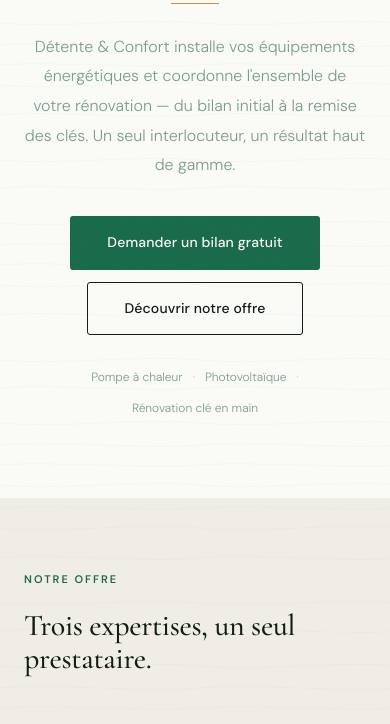
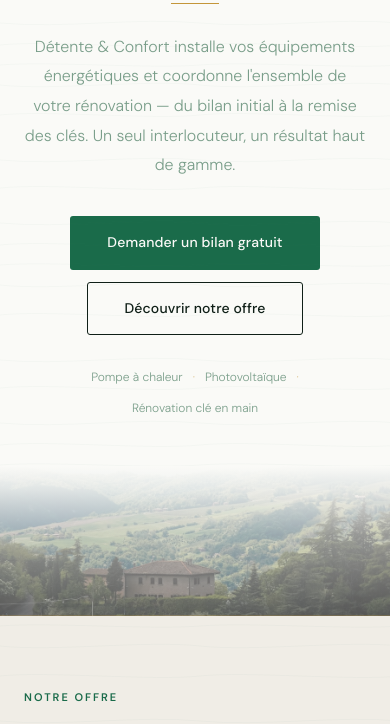
Before and after one commit to Lomig22/leone-morabito, a plain HTML site: page index.html in a window 390 px wide. Shown: the part 345-1069 px from the top of the page. Drawn offline with nearby package versions, Linux system fonts and the light colour scheme.

Commit message:
Add photo backdrop band to hero
Discrete treatment: the hero keeps its airy ivory layout and the photo
sits as a full-bleed band at its foot, desaturated under an ivory
gradient veil so it never surfaces past ~68%. Anchors the page in PACA
without shifting the register toward "estate agency".

- assets/: 3 JPEG crops (1920/1200 at 3:1, mobile at 2:1), self-hosted
  rather than hotlinked so there is no runtime third-party dependency.
  Unsplash's webp encoding lost to JPEG at every quality tested, so
  JPEG only — simpler markup, 452 KB total
- <picture> with srcset, separate 2:1 crop and object-position below
  768px so the source image's bottom edge never surfaces
- New ivoire alpha tokens for the veil; still no hardcoded colors
  outside :root
- Hairline gold rule at the junction with the offer section

Photo: Chelaxy Designs / Unsplash (Unsplash License).

Co-Authored-By: Claude Opus 5 <noreply@anthropic.com>

```diff
--- a/index.html
+++ b/index.html
@@ -27,7 +27,11 @@
 
   /* dérivés transparents (aucune couleur en dur hors de ce bloc) */
   --ivoire-97:rgba(250,250,247,.97);
+  --ivoire-88:rgba(250,250,247,.88);
   --ivoire-70:rgba(250,250,247,.70);
+  --ivoire-58:rgba(250,250,247,.58);
+  --ivoire-44:rgba(250,250,247,.44);
+  --ivoire-32:rgba(250,250,247,.32);
   --ivoire-40:rgba(250,250,247,.40);
   --ivoire-12:rgba(250,250,247,.12);
   --voile-04:rgba(255,255,255,.04);
@@ -193,7 +197,7 @@ ul{margin:0;padding:0;list-style:none}
 body.is-locked{overflow:hidden}
 
 /* ===== HERO ===== */
-.hero{padding:130px 0 80px;position:relative;overflow:hidden}
+.hero{padding:130px 0 0;position:relative;overflow:hidden}
 .hero__inner{max-width:760px;margin:0 auto;text-align:center}
 .hero__eyebrow{
   font-family:var(--sans);font-weight:600;font-size:11px;color:var(--emeraude);
@@ -214,6 +218,35 @@ body.is-locked{overflow:hidden}
   margin-top:32px;font-size:12px;color:var(--sauge);
 }
 .hero__tags span:not(:last-child)::after{content:'·';margin-left:10px;color:var(--or);opacity:.6}
+
+/* ===== HERO — BANDEAU PHOTO (backdrop discret) =====
+   Le héro reste ivoire et aéré : la photo n'est qu'un ancrage d'ambiance en
+   pied de section, désaturée et voilée d'ivoire. Elle n'affleure jamais à plus
+   de ~56 % — le registre reste « cabinet », pas « agence immobilière ». */
+.hero__media{
+  position:relative;z-index:1;
+  margin-top:clamp(48px,7vw,80px);
+  height:clamp(150px,26vw,300px);
+  overflow:hidden;
+}
+.hero__media img{
+  width:100%;height:100%;object-fit:cover;object-position:50% 64%;
+  filter:saturate(.62) contrast(.96) brightness(1.02);
+}
+/* voile ivoire dégradé — la photo émerge sans jamais rompre la page */
+.hero__media::after{
+  content:'';position:absolute;inset:0;z-index:1;pointer-events:none;
+  background:linear-gradient(to bottom,
+    var(--ivoire) 0%,
+    var(--ivoire-88) 16%,
+    var(--ivoire-58) 46%,
+    var(--ivoire-32) 100%);
+}
+/* liseré or à la jonction avec la section suivante */
+.hero__media::before{
+  content:'';position:absolute;left:0;right:0;bottom:0;height:1px;z-index:2;
+  background:var(--or);opacity:.25;
+}
 
 /* ===== 3 PILIERS ===== */
 .pillars{display:grid;grid-template-columns:1fr;gap:0;margin-top:52px}
@@ -396,7 +429,8 @@ body.is-locked{overflow:hidden}
 @media (min-width:768px){
   :root{--gutter:36px}
   html{scroll-padding-top:92px}
-  .hero{padding:150px 0 100px}
+  .hero{padding:150px 0 0}
+  .hero__media img{object-position:50% 82%}
   .lede{font-size:17px}
   .aides{grid-template-columns:repeat(3,1fr);gap:20px}
   .quotes{grid-template-columns:repeat(3,1fr);gap:20px}
@@ -415,7 +449,7 @@ body.is-locked{overflow:hidden}
   .burger{display:none}
   .mnav{display:none}
 
-  .hero{padding:140px 0 110px}
+  .hero{padding:140px 0 0}
   .hero__inner{max-width:760px}
 
   /* offre : 3 colonnes aérées séparées par des filets fins */
@@ -543,6 +577,21 @@ body.is-locked{overflow:hidden}
           <span>Pompe à chaleur</span><span>Photovoltaïque</span><span>Rénovation clé en main</span>
         </p>
       </div>
+    </div>
+
+    <!-- Bandeau photo pleine largeur — hors .wrap pour le full-bleed.
+         Photo : Chelaxy Designs / Unsplash (Unsplash License — libre d'usage
+         commercial, attribution non requise mais appréciée).
+         TODO client : remplacer par une photo de chantier réelle dès que
+         disponible. Conserver les 3 formats (1920 / 1200 / mobile 2:1). -->
+    <div class="hero__media reveal">
+      <picture>
+        <source media="(min-width:768px)"
+                srcset="assets/hero-1200.jpg 1200w, assets/hero-1920.jpg 1920w"
+                sizes="100vw">
+        <img src="assets/hero-mobile.jpg" alt="" aria-hidden="true"
+             width="900" height="450" decoding="async" fetchpriority="low">
+      </picture>
     </div>
   </section>
 
```
Also changed, not shown: assets/hero-1200.jpg (added), assets/hero-1920.jpg (added), assets/hero-mobile.jpg (added).
